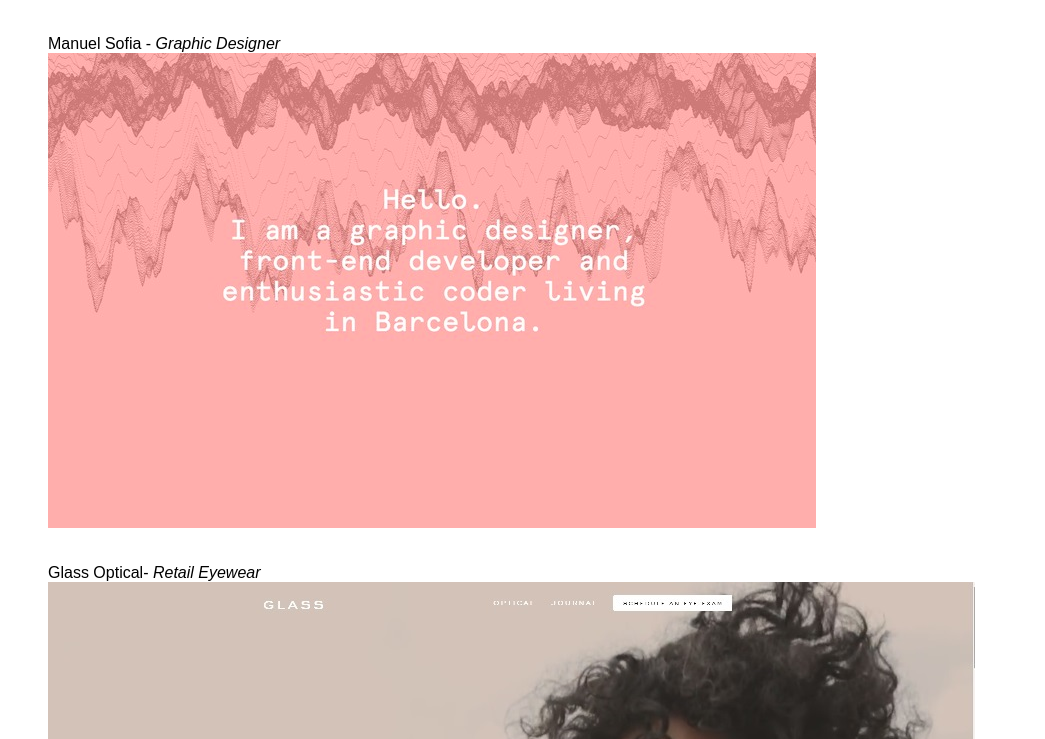
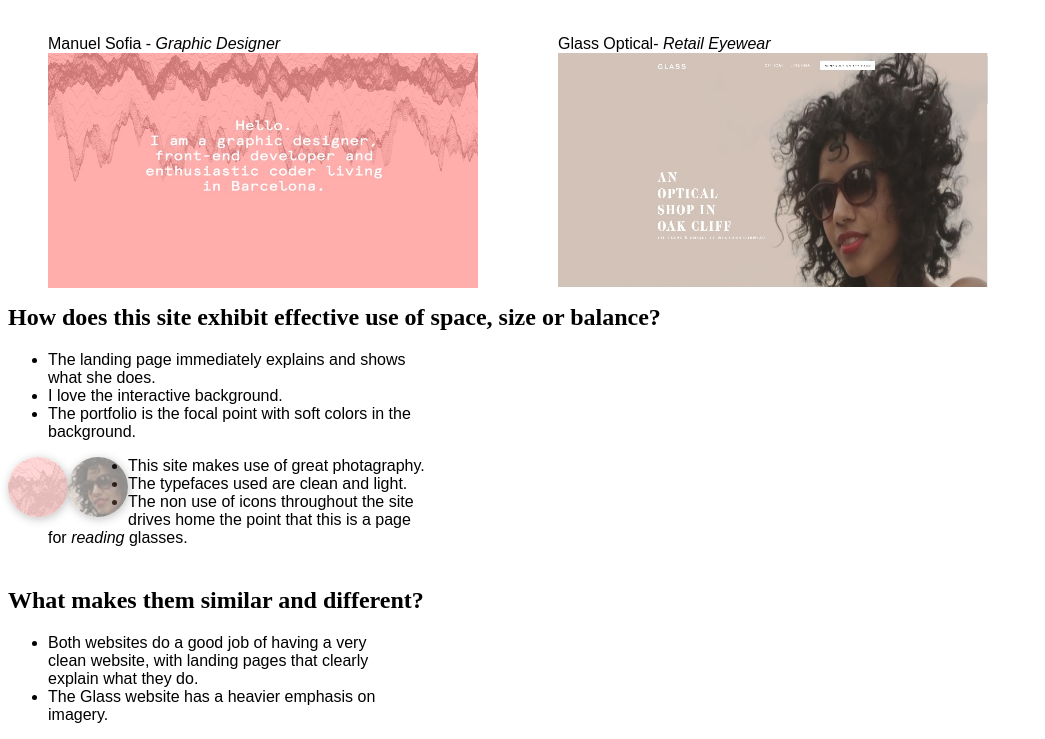
Before and after one commit to jhumbrac/paulqlove.github.io-1, a plain HTML site: page chaptwo/index.html in a window 1280 px wide. Shown: the part 61-800 px from the top of the page, without its empty margins (0-1045 px from the left). Drawn offline with Linux system fonts and the light colour scheme.

Commit message:
fun with css 5

```diff
--- a/chaptwo/index.html
+++ b/chaptwo/index.html
@@ -44,10 +44,10 @@
 				opacity: 0.5;
 				box-shadow: 1px 2px 10px #888888;
 			}
-			.tableImages img {
+			.tableImages {
 				float:left;
 				width:430px;
-				height=235px;
+				height:235px;
 			}
 			.clearFloat { clear:both; }
 			figure { float: left; }
```
